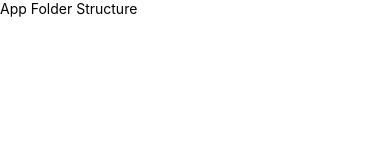
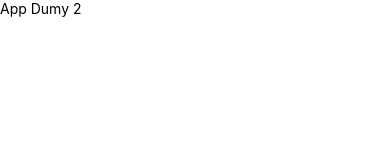
Before and after one commit to khanakitclass/AwesomeProject, a React Native app: screen / in a window 390 px wide. Shown: the top 160 px of the page. Built offline with nearby package versions, Linux system fonts and the light colour scheme.

Commit message:
11_5_24_Dumy_2

```diff
--- a/App.js
+++ b/App.js
@@ -4,7 +4,7 @@ import React from 'react'
 export default function App() {
   return (
     <View>
-      <Text>App Folder Structure</Text>
+      <Text>App Dumy 2</Text>
     </View>
   )
 }
```
